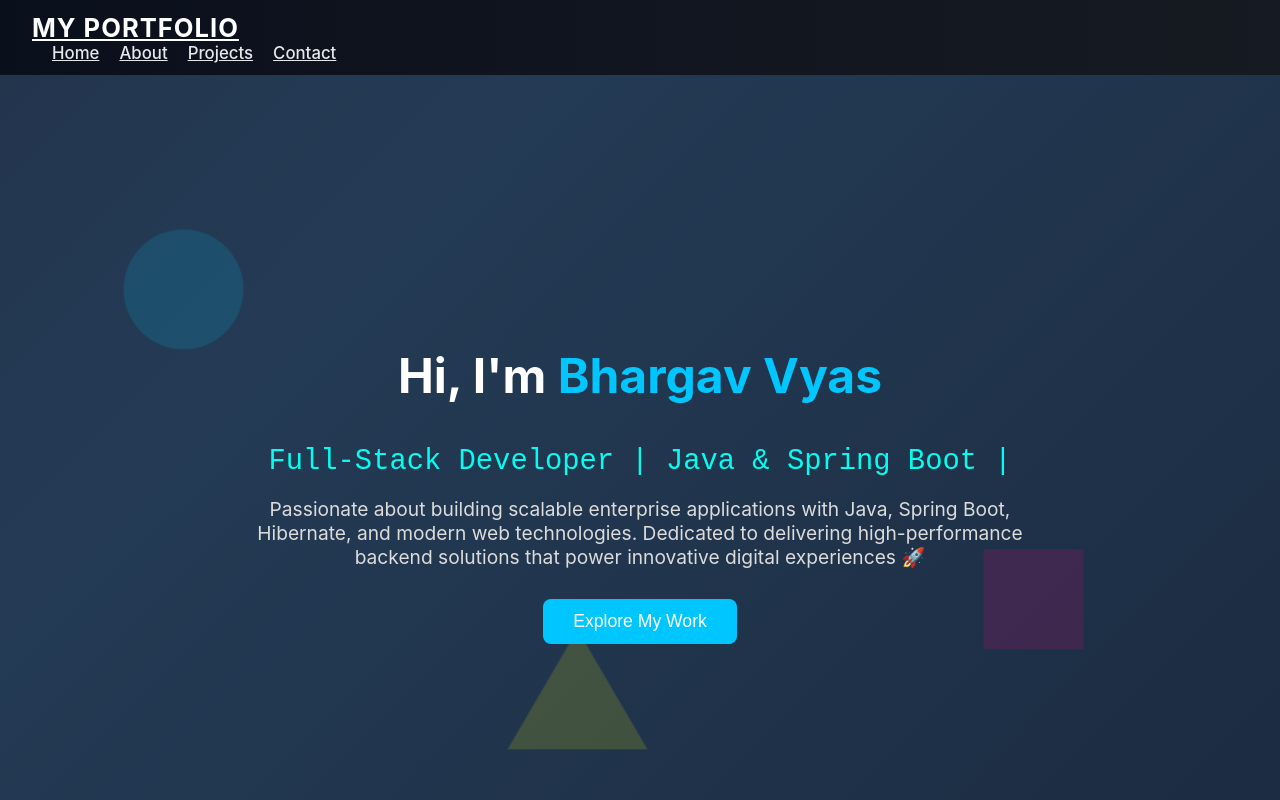
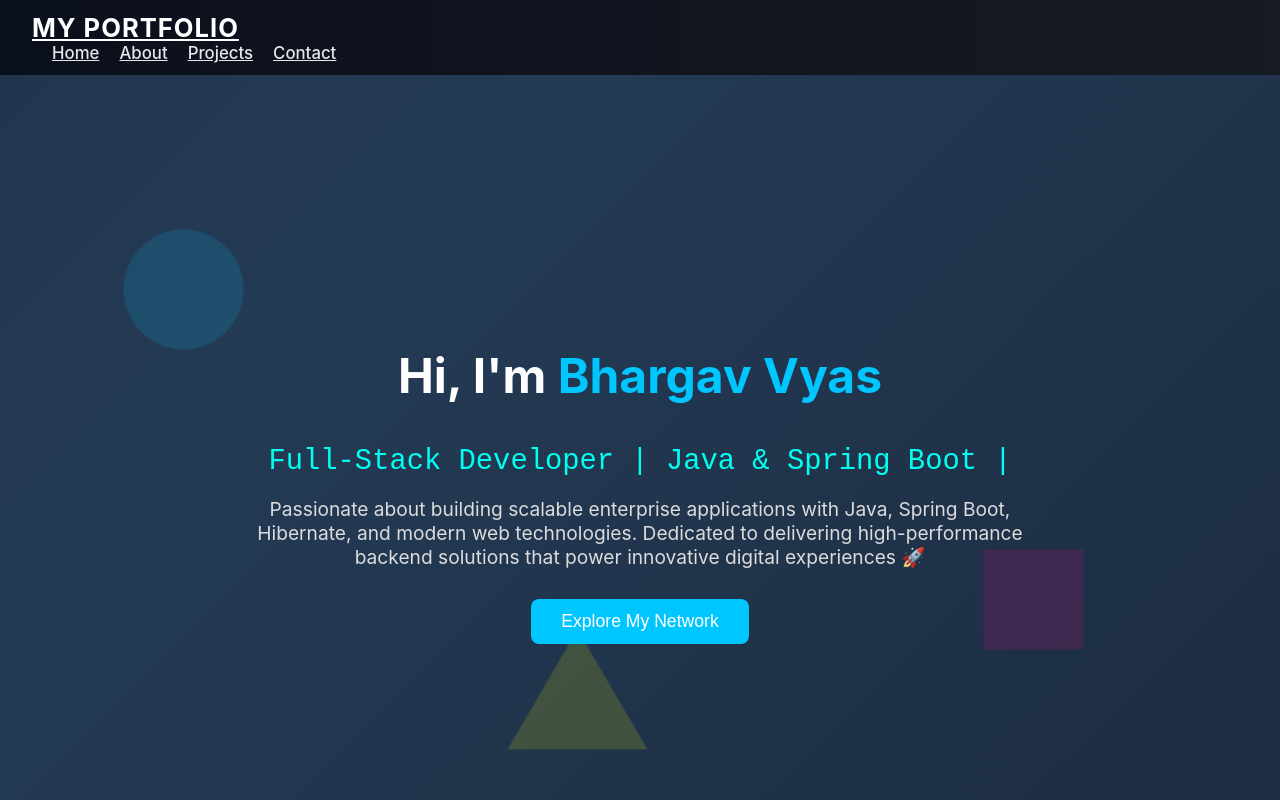
Before and after one commit to bhargav-vyas/Portfulio2025, a React (Create React App) app: page / in a window 1280 px wide. Shown: the top 800 px of the page. Built offline with nearby package versions, Linux system fonts and the light colour scheme.

Commit message:
change in button name form work to the network

```diff
--- a/src/components/Home.js
+++ b/src/components/Home.js
@@ -53,9 +53,9 @@ const HeroSection = () => {
         </p>
         <button
           className="glow-button"
-          onClick={() => window.open("https://github.com/bhargav-vyas", "_blank")}
+          onClick={() => window.open("https://www.linkedin.com/in/bhargav-vyas-985682321/", "_blank")}
         >
-          Explore My Work
+          Explore My Network
         </button>
       </div>
     </section>
```
